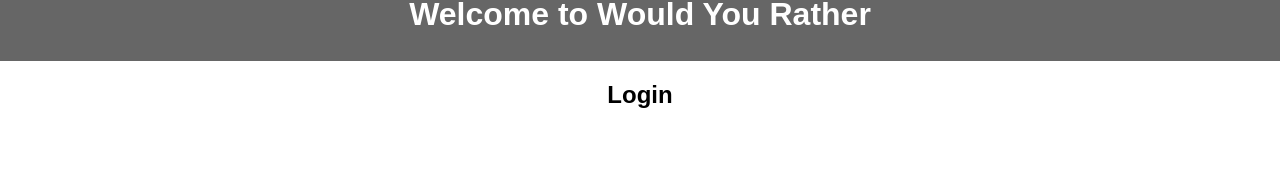
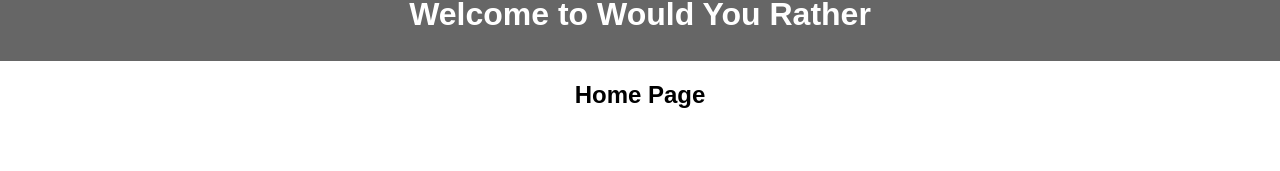
Before and after one commit to rogergraves/would-you-rather, a React (Create React App) app: page / in a window 1280 px wide. Shown: the part 129-300 px from the top of the page. Built offline with nearby package versions, Linux system fonts and the light colour scheme.

Commit message:
Add Home page container

```diff
--- a/src/containers/App.js
+++ b/src/containers/App.js
@@ -1,7 +1,7 @@
-import React, { Component } from 'react';
-import logo from '../icon-round-question_mark.svg';
-import '../App.css';
-import Login from './LoginPage'
+import React, { Component } from 'react'
+import logo from '../icon-round-question_mark.svg'
+import '../App.css'
+import Home from './Home'
 
 class App extends Component {
   render() {
@@ -11,10 +11,10 @@ class App extends Component {
           <img src={logo} className="App-logo" alt="logo" />
           <h1 className="App-title">Welcome to Would You Rather</h1>
         </header>
-        <Login />
+        <Home />
       </div>
     );
   }
 }
 
-export default App;
+export default App
--- /dev/null
+++ b/src/containers/Home.js
@@ -0,0 +1,14 @@
+import React, { Component } from 'react'
+
+class Home extends Component {
+
+    render() {
+        return (
+            <div>
+                <h2>Home Page</h2>
+            </div>
+        )
+    }
+}
+
+export default Home
--- a/src/index.js
+++ b/src/index.js
@@ -1,5 +1,6 @@
 import React from 'react';
 import ReactDOM from 'react-dom';
+
 import './index.css';
 import App from './containers/App';
 import registerServiceWorker from './registerServiceWorker';
```
